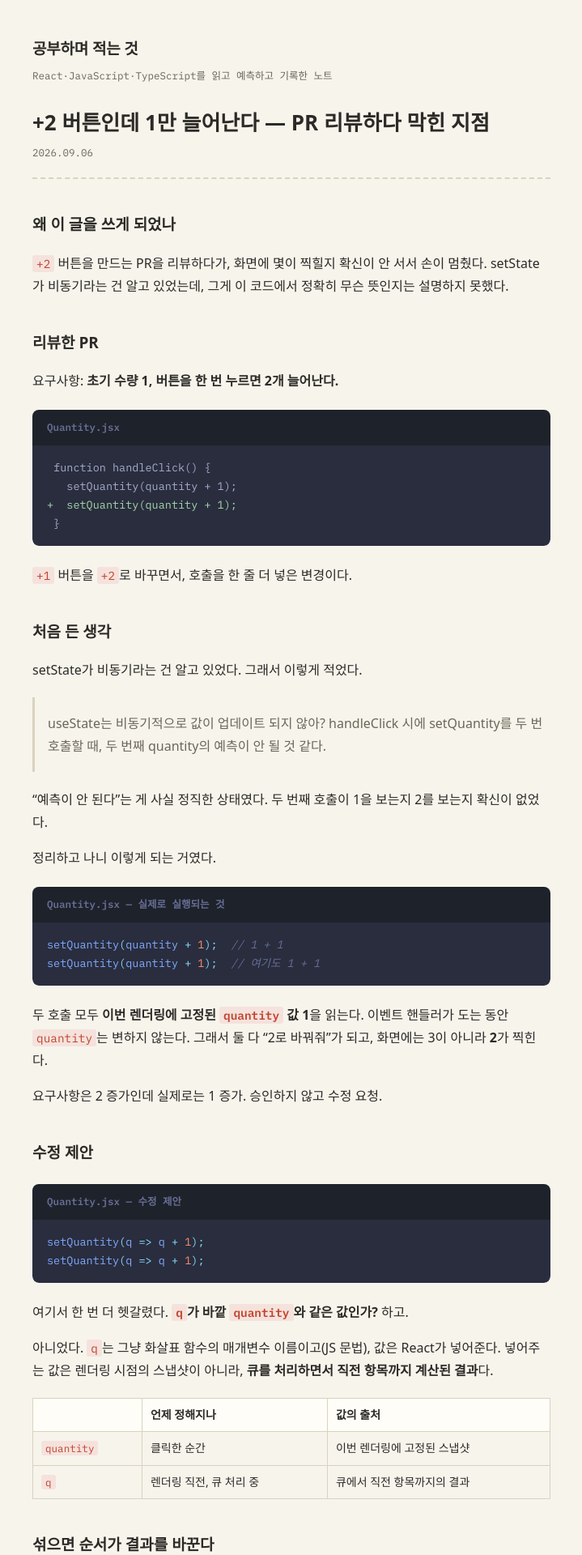
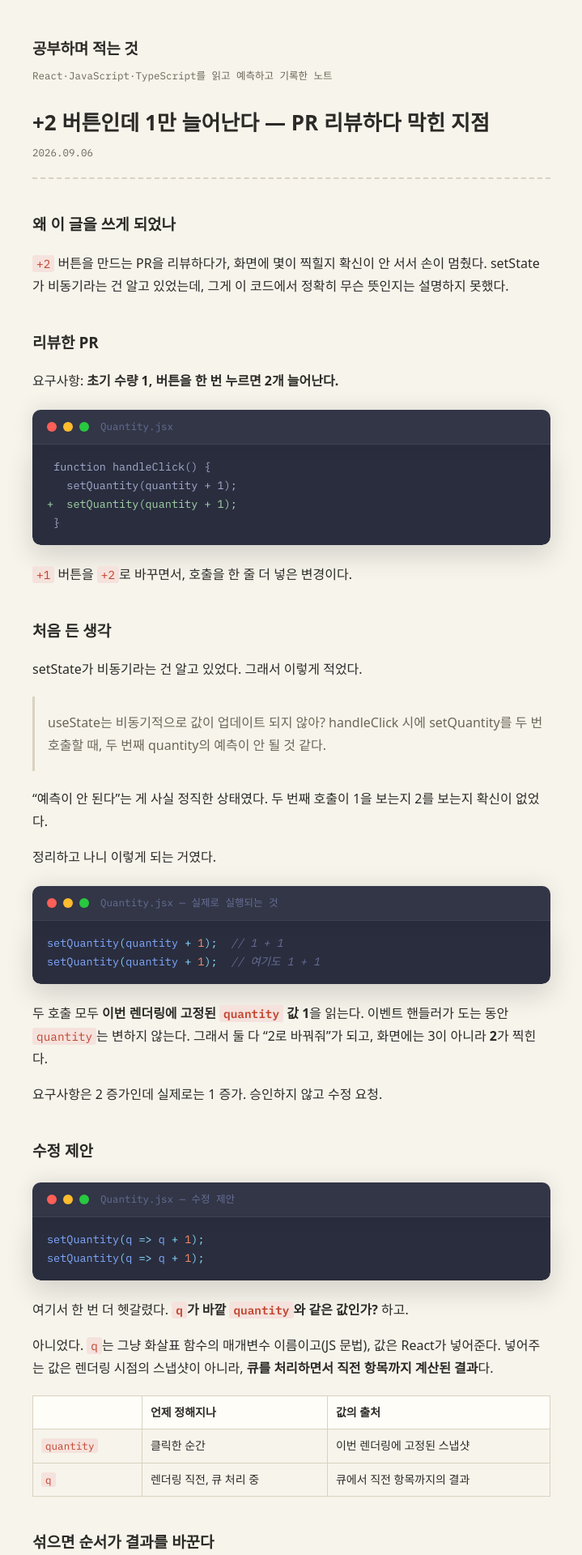
Before and after one commit to im-wen3y/im-wen3y.github.io, a Jekyll site: the page built from _posts/2026-09-06-state-queue.md, in a window 1280 px wide. Shown: the top 1920 px of the page at 81% size, without its empty margins (280-999 px from the left). Built offline with Jekyll 4.4.1, drawn with Linux system fonts in a browser that asks for light colours; some web fonts are replaced.

Commit message:
코드 블록에 macOS 창 스타일 적용
신호등 버튼과 창 그림자를 CSS만으로. 이미지·폰트 추가 없음.

Co-Authored-By: Claude Opus 5 <noreply@anthropic.com>
Claude-Session: https://claude.ai/code/session_01R1cTHf89iRUNbCmD2SVr3k

```diff
--- a/assets/style.css
+++ b/assets/style.css
@@ -93,23 +93,46 @@ pre.highlight, div.highlighter-rouge pre, pre{
   font-size:13.5px;
   line-height:1.7;
 }
+/* 코드 블록을 macOS 창처럼: 신호등 버튼 + 가운데 타이틀 + 창 그림자 */
 div.highlighter-rouge, figure.highlight{
   margin:22px 0;
-  border-radius:8px;
+  border-radius:10px;
   overflow:hidden;
+  box-shadow:0 12px 32px rgba(20,16,10,.16), 0 2px 6px rgba(20,16,10,.10);
 }
-/* 코드 블록 위 파일명 바: 코드 펜스 바로 앞 문단에 {: .filename} 을 붙인다 */
+/* 코드 블록 위 타이틀바: 코드 펜스 바로 앞 문단에 {: .filename} 을 붙인다 */
 p.filename{
+  position:relative;
   font-family:"IBM Plex Mono", ui-monospace, monospace;
   font-size:12.5px;
   color:var(--code-dim);
-  background:#1e222a;
-  padding:11px 18px;
+  background:#323647;
+  border-bottom:1px solid rgba(255,255,255,.06);
+  padding:10px 18px 10px 84px;
   margin:22px 0 0;
-  border-radius:8px 8px 0 0;
+  border-radius:10px 10px 0 0;
+  box-shadow:0 -2px 24px rgba(20,16,10,.10);
 }
-p.filename + div.highlighter-rouge{margin-top:0; border-radius:0 0 8px 8px;}
-p.filename + div.highlighter-rouge pre{border-radius:0 0 8px 8px;}
+p.filename strong{font-weight:400;}
+p.filename::before{           /* 신호등 3개 */
+  content:"";
+  position:absolute;
+  left:18px; top:50%;
+  width:12px; height:12px;
+  margin-top:-6px;
+  border-radius:50%;
+  background:#ff5f57;
+  box-shadow:20px 0 0 #febc2e, 40px 0 0 #28c840;
+}
+p.filename + div.highlighter-rouge{
+  margin-top:0;
+  border-radius:0 0 10px 10px;
+  box-shadow:0 12px 32px rgba(20,16,10,.16);
+}
+p.filename + div.highlighter-rouge pre{border-radius:0 0 10px 10px;}
+@media (max-width:520px){
+  p.filename{font-size:11.5px; padding-left:76px;}
+}
 pre code{background:none; color:inherit; padding:0; font-size:inherit;}
 
 .highlight .c, .highlight .c1, .highlight .cm, .highlight .cs{color:var(--code-dim); font-style:italic;}
```
